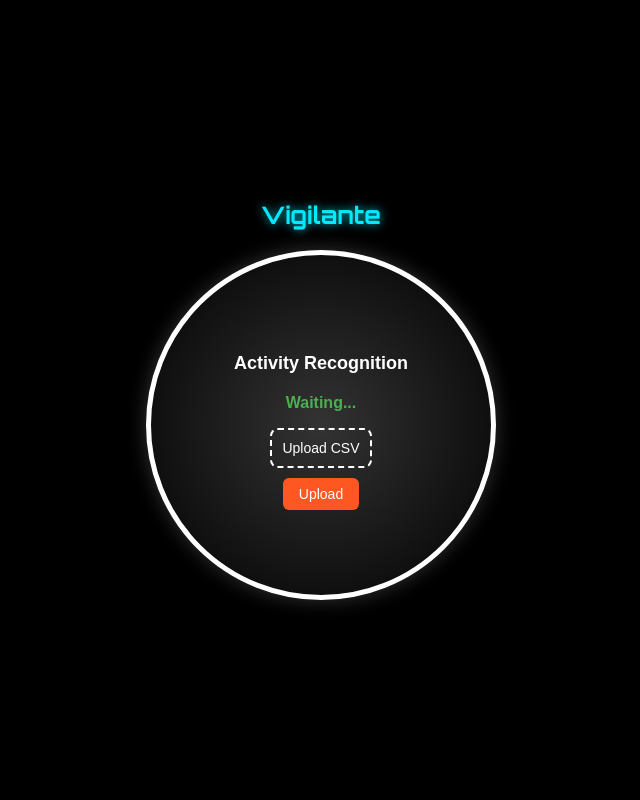
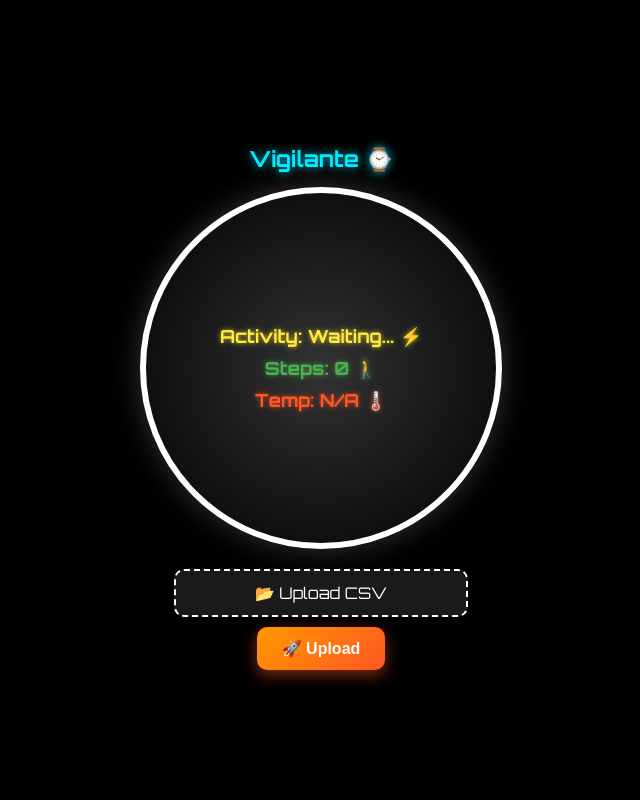
Before and after one commit to ujjawalgarg7/STM-SmartWatch, a Flask app: page / in a window 1280 px wide. Shown: the whole page, without its empty margins (319-959 px from the left). Run offline with Flask 3, Linux system fonts and the light colour scheme; parts of the project's set-up code (start-up, migrations or seed data) failed here and were passed over.

Commit message:
some changes

```diff
--- a/app.py
+++ b/app.py
@@ -6,6 +6,8 @@ from torch.utils.data import DataLoader, TensorDataset
 from sklearn.preprocessing import StandardScaler
 from collections import Counter
 from mail import sendMail
+from scipy.signal import find_peaks, butter, filtfilt
+
 app = Flask(__name__)
 
 # Define LSTM model (must match the trained model's structure)
@@ -22,40 +24,35 @@ class ActivityLSTM(torch.nn.Module):
         return out
 
 # Model parameters (must match training setup)
-input_size = 15  # Update if different
+input_size = 15
 hidden_size = 64
-num_classes = 5  # Update if different
+num_classes = 5
 
 # Load trained model
 model = ActivityLSTM(input_size, hidden_size, num_classes)
 model.load_state_dict(torch.load('activity_recognition_lstm_finetuned.pth'))
-model.eval()  # Set to evaluation mode
+model.eval()
 
 # Label mapping
 label_map = {0: 'walking', 1: 'running', 2: 'falling_while_walking', 3: 'falling_while_running', 4: 'gesture'}
 
-def predict_activity(file):
-    df = pd.read_csv(file)
-
-    # Select required columns (exclude time column)
+def predict_activity(df):
+    """Predict activity from sensor data"""
     feature_columns = [col for col in df.columns if col not in ['Time [s]']]
     df = df[feature_columns].dropna()
 
-    # Standardize data
     scaler = StandardScaler()
     df_scaled = scaler.fit_transform(df.values.astype(np.float32))
 
-    # Prepare input sequences
     time_steps = 50
     X = [df_scaled[i:i+time_steps] for i in range(len(df_scaled) - time_steps)]
+    if len(X) == 0:
+        return []
+
     X = torch.tensor(np.array(X), dtype=torch.float32)
+    dataset = TensorDataset(X)
+    data_loader = DataLoader(dataset, batch_size=32, shuffle=False)
 
-    # Create DataLoader
-    batch_size = 32
-    dataset = TensorDataset(X)
-    data_loader = DataLoader(dataset, batch_size=batch_size, shuffle=False)
-
-    # Make predictions
     predictions = []
     with torch.no_grad():
         for batch in data_loader:
@@ -64,6 +61,28 @@ def predict_activity(file):
             predictions.extend(predicted.numpy())
 
     return [label_map[p] for p in predictions]
+
+def calculate_steps(df):
+    """Detect steps using accelerometer magnitude peaks"""
+    step_columns = ["lsm6dsv16x_acc_x [g]", "lsm6dsv16x_acc_y [g]", "lsm6dsv16x_acc_z [g]"]
+    if not all(col in df.columns for col in step_columns):
+        return "N/A (Missing Data)"
+
+    acc_x, acc_y, acc_z = df[step_columns].values.T
+    acc_magnitude = np.sqrt(acc_x**2 + acc_y**2 + acc_z**2)
+    acc_magnitude -= np.mean(acc_magnitude)
+
+    def low_pass_filter(data, cutoff_freq, sample_rate, order=4):
+        nyquist_freq = 0.5 * sample_rate
+        normal_cutoff = cutoff_freq / nyquist_freq
+        b, a = butter(order, normal_cutoff, btype='low', analog=False)
+        return filtfilt(b, a, data)
+
+    sample_rate, cutoff_freq = 50, 2.0
+    acc_filtered = low_pass_filter(acc_magnitude, cutoff_freq, sample_rate)
+    peaks, _ = find_peaks(acc_filtered, height=0.3, distance=25)
+
+    return len(peaks)
 
 @app.route('/')
 def index():
@@ -78,36 +97,57 @@ def predict():
     if file.filename == '':
         return jsonify({'error': 'No file selected'})
 
-    # Make predictions
-    predictions = predict_activity(file)
+    try:
+        file.seek(0)
+        if file.read(1) == '':
+            return jsonify({'error': 'Uploaded file is empty'})
 
-    # Find the most frequent prediction
-    if predictions:
-        most_common_prediction = Counter(predictions).most_common(1)[0][0]
+        file.seek(0)
+        df = pd.read_csv(file, encoding='utf-8')
 
-        # Call sendMail if the prediction is 'gesture'
-        if most_common_prediction == 'gesture':
+    except pd.errors.EmptyDataError:
+        return jsonify({'error': 'Uploaded file is empty or corrupt'})
+    except pd.errors.ParserError:
+        return jsonify({'error': 'Error parsing CSV file. Check format'})
+    except Exception as e:
+        return jsonify({'error': f'Unexpected error: {str(e)}'})
+
+    # Make activity predictions
+    predictions = predict_activity(df)
+    most_common_prediction = Counter(predictions).most_common(1)[0][0] if predictions else "Unknown"
+
+    # Compute step count
+    steps = calculate_steps(df) if not df.empty else "N/A"
+
+    # Get temperature data
+    temp_column = "stts22h_temp [°C]"
+    temp_value = df[temp_column].iloc[0] if temp_column in df.columns and not df.empty else "N/A"
+
+    # Trigger emergency alerts
+    if most_common_prediction == 'gesture':
             try:
                 sendMail('ujjawalgarg7@gmail.com','GESTURE')
                 print("Email sent because gesture was detected")
             except Exception as e:
                 print(f"Error sending email: {e}")
-        elif most_common_prediction == 'falling_while_walking':
+    elif most_common_prediction == 'falling_while_walking':
             try:
                 sendMail('ujjawalgarg7@gmail.com','FALLEN')
                 print("Email sent because gesture was detected")
             except Exception as e:
                 print(f"Error sending email: {e}")
-        elif most_common_prediction == 'falling_while_walking':
+    elif most_common_prediction == 'falling_while_running':
             try:
                 sendMail('ujjawalgarg7@gmail.com','FALLEN')
                 print("Email sent because gesture was detected")
             except Exception as e:
                 print(f"Error sending email: {e}")
 
-        return jsonify({'prediction': most_common_prediction})
-    else:
-        return jsonify({'prediction': "No prediction available"})
+    return jsonify({
+        'activity': most_common_prediction,
+        'steps': steps,
+        'temp': temp_value
+    })
 
 if __name__ == '__main__':
     app.run(debug=True)
--- a/templates/index.html
+++ b/templates/index.html
@@ -3,7 +3,7 @@
 <head>
     <meta charset="UTF-8">
     <meta name="viewport" content="width=device-width, initial-scale=1.0">
-    <title>Activity Recognition</title>
+    <title>Vigilante - Smartwatch UI</title>
     <style>
         @import url('https://fonts.googleapis.com/css2?family=Orbitron:wght@400;700&display=swap');
 
@@ -16,82 +16,107 @@
             background: #000;
             color: white;
             margin: 0;
-            font-family: Arial, sans-serif;
-        }
-        .title {
             font-family: 'Orbitron', sans-serif;
-            font-size: 24px;
-            font-weight: bold;
-            margin-bottom: 20px;
-            text-align: center;
-            color: #00eaff;
-            text-shadow: 0 0 10px rgba(0, 234, 255, 0.8);
         }
         .watch-container {
-            width: 300px;
-            height: 300px;
+            width: 350px;
+            height: 350px;
             background: radial-gradient(circle, #333, #000);
             border-radius: 50%;
-            box-shadow: 0 0 20px rgba(255, 255, 255, 0.2);
             display: flex;
             flex-direction: column;
             justify-content: center;
             align-items: center;
             text-align: center;
-            padding: 20px;
-            border: 5px solid #fff;
+            border: 6px solid #fff;
+            box-shadow: 0 0 30px rgba(255, 255, 255, 0.2);
+            position: relative;
         }
         h1 {
+            font-size: 22px;
+            color: #00eaff;
+            text-shadow: 0 0 10px rgba(0, 234, 255, 0.8);
+            margin-bottom: 15px;
+        }
+        p {
             font-size: 18px;
-            margin-bottom: 10px;
+            font-weight: bold;
+            margin: 5px 0;
         }
+        #activity {
+            color: #ffeb3b;
+            text-shadow: 0 0 5px rgba(255, 235, 59, 0.8);
+        }
+        #steps {
+            color: #4caf50;
+            text-shadow: 0 0 5px rgba(76, 175, 80, 0.8);
+        }
+        #temp {
+            color: #ff5722;
+            text-shadow: 0 0 5px rgba(255, 87, 34, 0.8);
+        }
+        /* Upload button styling */
         .upload-box {
-            padding: 10px;
+            padding: 12px 20px;
             border: 2px dashed white;
-            border-radius: 8px;
+            border-radius: 10px;
             cursor: pointer;
-            margin-bottom: 10px;
+            margin-top: 20px;
             transition: all 0.3s ease;
-            font-size: 14px;
+            font-size: 16px;
+            width: 250px;
+            text-align: center;
+            background: rgba(255, 255, 255, 0.1);
         }
         .upload-box:hover {
-            background: rgba(255, 255, 255, 0.1);
+            background: rgba(255, 255, 255, 0.3);
         }
         input[type="file"] {
             display: none;
         }
-        button {
-            padding: 8px 16px;
+        /* Styled Upload Button */
+        .upload-btn {
+            padding: 12px 25px;
             border: none;
-            background: #ff5722;
+            background: linear-gradient(135deg, #ff9800, #ff5722);
             color: white;
-            font-size: 14px;
-            border-radius: 6px;
-            cursor: pointer;
-            transition: background 0.3s ease;
-        }
-        button:hover {
-            background: #e64a19;
-        }
-        #result {
             font-size: 16px;
             font-weight: bold;
+            border-radius: 10px;
+            cursor: pointer;
+            transition: background 0.3s ease, transform 0.2s ease;
             margin-top: 10px;
-            color: #4caf50;
+            box-shadow: 0 5px 15px rgba(255, 87, 34, 0.5);
+        }
+        .upload-btn:hover {
+            background: linear-gradient(135deg, #ff5722, #d84315);
+            transform: scale(1.05);
+        }
+        /* Emoji animations */
+        .emoji {
+            font-size: 24px;
+            margin-left: 5px;
+            animation: floatEmoji 1.5s infinite alternate;
+        }
+        @keyframes floatEmoji {
+            from { transform: translateY(0px); }
+            to { transform: translateY(-5px); }
         }
     </style>
 </head>
 <body>
-    <div class="title">Vigilante</div>
+    <h1>Vigilante ⌚</h1>
     <div class="watch-container">
-        <h1>Activity Recognition</h1>
-        <p id="result">Waiting...</p>
-        <div class="upload-box" onclick="document.getElementById('fileInput').click()">
-            Upload CSV
-        </div>
-        <input type="file" id="fileInput" accept=".csv">
-        <button onclick="uploadFile()">Upload</button>
+        <p id="activity">Activity: Waiting... ⚡</p>
+        <p id="steps">Steps: 0 🚶</p>
+        <p id="temp">Temp: N/A 🌡️</p>
     </div>
+
+    <div class="upload-box" onclick="document.getElementById('fileInput').click()">
+        📂 Upload CSV
+    </div>
+    <input type="file" id="fileInput" accept=".csv">
+    <button class="upload-btn" onclick="uploadFile()">🚀 Upload</button>
 
     <script>
         async function uploadFile() {
@@ -105,14 +130,9 @@
             let response = await fetch('/predict', { method: "POST", body: formData });
             let data = await response.json();
 
-            let resultElement = document.getElementById("result");
-            if (data.prediction) {
-                resultElement.innerText = data.prediction;
-                resultElement.style.color = "#4caf50";
-            } else {
-                resultElement.innerText = "Error!";
-                resultElement.style.color = "#ff0000";
-            }
+            document.getElementById("activity").innerHTML = `Activity: ${data.activity} ⚡`;
+            document.getElementById("steps").innerHTML = `Steps: ${data.steps} 🚶`;
+            document.getElementById("temp").innerHTML = `Temp: ${data.temp} 🌡️`;
         }
     </script>
 </body>
```
